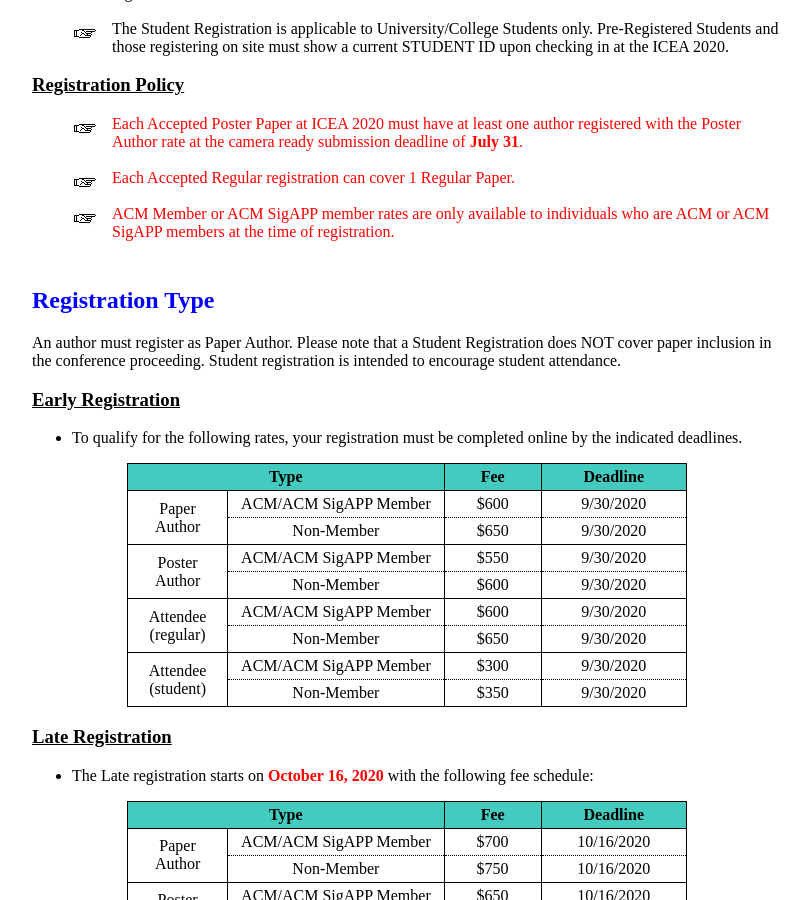
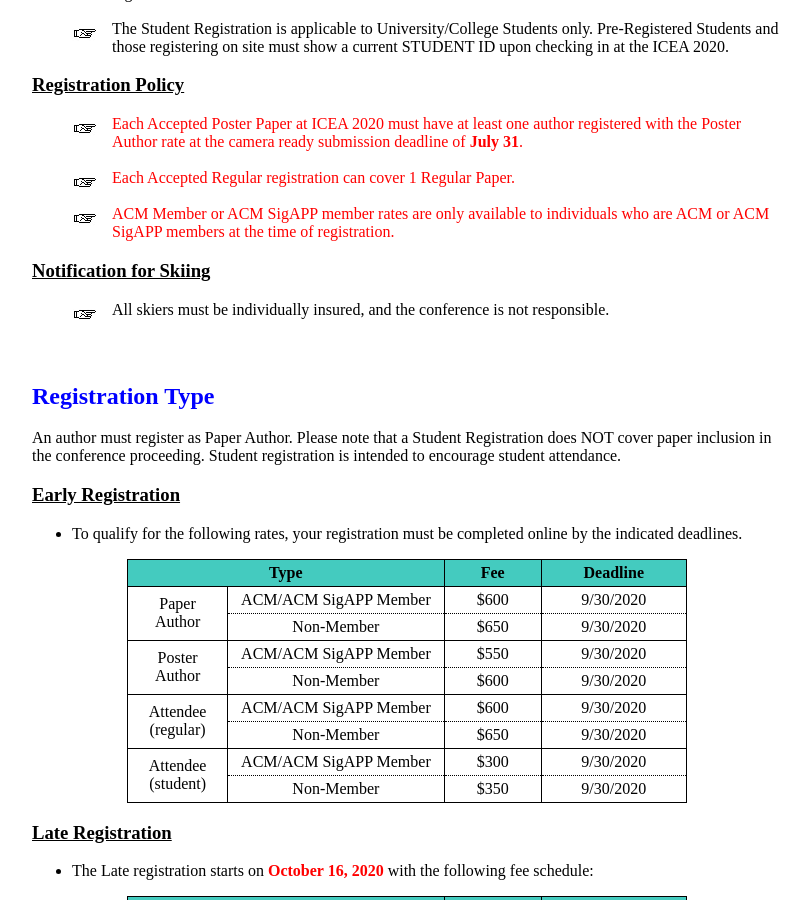
Before and after one commit to icea-conf/2020, a Jekyll site: the page built from registration/index.html, in a window 1280 px wide and 900 px high, scrolled down 561 px. Shown: the whole window, without its empty margins (233-1043 px from the left). Built offline with Jekyll 4.4.1, drawn with Linux system fonts in a browser that asks for light colours.

Commit message:
Update index.html

```diff
--- a/registration/index.html
+++ b/registration/index.html
@@ -27,6 +27,10 @@
                     <li class="li-style"><a style="text-align: justify; color:#FF0000;">Each Accepted Poster Paper at ICEA 2020 must have at least one author registered with the Poster Author rate at the camera ready submission deadline of <b style="color: #FF0000">July 31</b>.</a></li><br>
                     <li class="li-style"><a style="text-align: justify; color:#FF0000;">Each Accepted Regular registration can cover 1 Regular Paper.</a></li><br>
                     <li class="li-style"><a style="text-align: justify; color:#FF0000;">ACM Member or ACM SigAPP member rates are only available to individuals who are ACM or ACM SigAPP members at the time of registration.</a></li>
+               </ul>
+               <h3><u>Notification for Skiing</u></h3>
+               <ul class="ul-style">
+                    <li class="li-style"><a style="text-align: justify"></a>All skiers must be individually insured, and the conference is not responsible.</li><br>
                </ul>
           </div>
 
```
